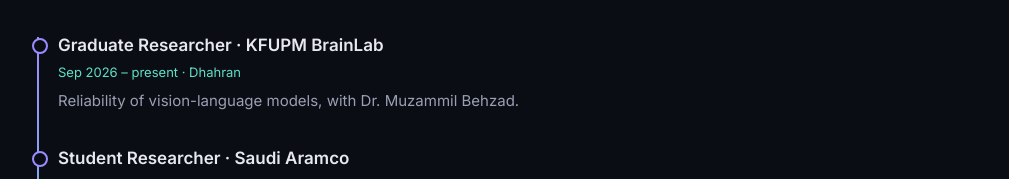
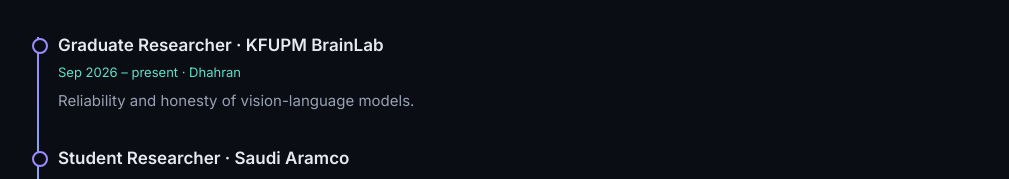
Before and after one commit to aishahasim/aishahasim.github.io, a plain HTML site: page index.html in a window 1280 px wide. Shown: the part 2751-2930 px from the top of the page, without its empty margins (132-1141 px from the left). Drawn offline with Linux system fonts and the light colour scheme.

Commit message:
Remove supervisor name from experience
Co-Authored-By: Claude Opus 5.5 <noreply@anthropic.com>
Claude-Session: https://claude.ai/code/session_01QY68b1qpF5NPWGXP1QkiaH

```diff
--- a/index.html
+++ b/index.html
@@ -122,7 +122,7 @@ footer{text-align:center;color:var(--muted);font-size:14px;padding:50px 0 60px;b
 <h2>Experience</h2>
 <p class="sub">Research and industry.</p>
 <div class="tl">
-<div class="item"><h3>Graduate Researcher · KFUPM BrainLab</h3><div class="meta">Sep 2026 – present · Dhahran</div><p>Reliability of vision-language models, with Dr. Muzammil Behzad.</p></div>
+<div class="item"><h3>Graduate Researcher · KFUPM BrainLab</h3><div class="meta">Sep 2026 – present · Dhahran</div><p>Reliability and honesty of vision-language models.</p></div>
 <div class="item"><h3>Student Researcher · Saudi Aramco</h3><div class="meta">Apr – Aug 2026 · Dhahran</div><p>Designed and prototyped an LLM-based grading and feedback platform with auditable confidence signals and human-in-the-loop review.</p></div>
 <div class="item"><h3>AI Engineering Intern (Generative AI) · Habib Bank Limited</h3><div class="meta">Aug – Oct 2024 · Karachi</div><p>Built and evaluated RAG pipelines (LangChain, LlamaIndex, Llama via Ollama) for a question-answering chatbot over bank policy documents.</p></div>
 <div class="item"><h3>AI Consultant · CreativeSwan</h3><div class="meta">2019 – present</div><p>Advise company leadership on adopting AI: capabilities, limits and risks.</p></div>
```
